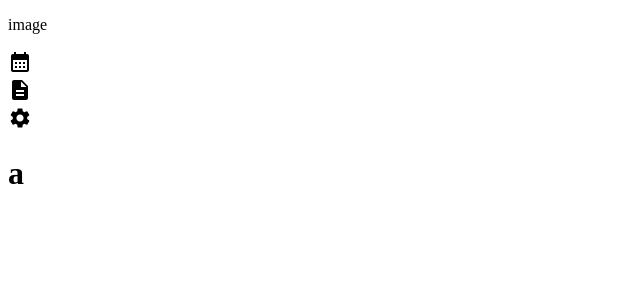
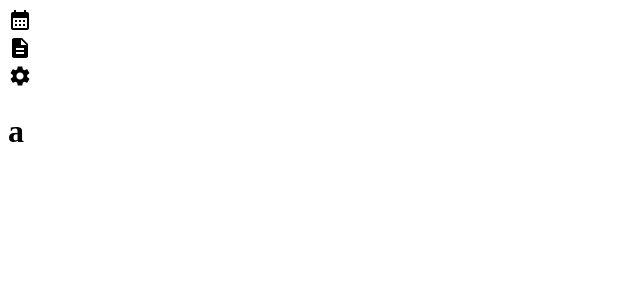
Before and after one commit to Mayu0628/TechRead_NextJS, a Next.js app: page / in a window 1280 px wide. Shown: the top 300 px of the page, without its empty margins (0-640 px from the left). Built offline with nearby package versions, Linux system fonts and the light colour scheme.

Commit message:
feat: Update sidebar layout and styles

```diff
--- a/src/app/components/layouts/Sidebar/Sidebar.css
+++ b/src/app/components/layouts/Sidebar/Sidebar.css
@@ -1,5 +1,13 @@
+.background {
+  display: flex;
+  flex-direction: column;
+  justify-content: space-between;
+  height: 100vh;
+  padding: 20px;
+}
+
 .icon {
-  font-size: 1.5rem;
-  color: #fff;
-  margin-right: 1rem;
+  display: flex;
+  flex-direction: column;
+  gap: 20px;
 }
--- a/src/app/components/layouts/Sidebar/Sidebar.tsx
+++ b/src/app/components/layouts/Sidebar/Sidebar.tsx
@@ -5,8 +5,7 @@
 
 const Sidebar = () => {
   return (
-    <div>
-      <p>image</p>
+    <div className="background">
       <div className="icon">
         <CalendarIcon />
         <DescriptionIcon />
```
